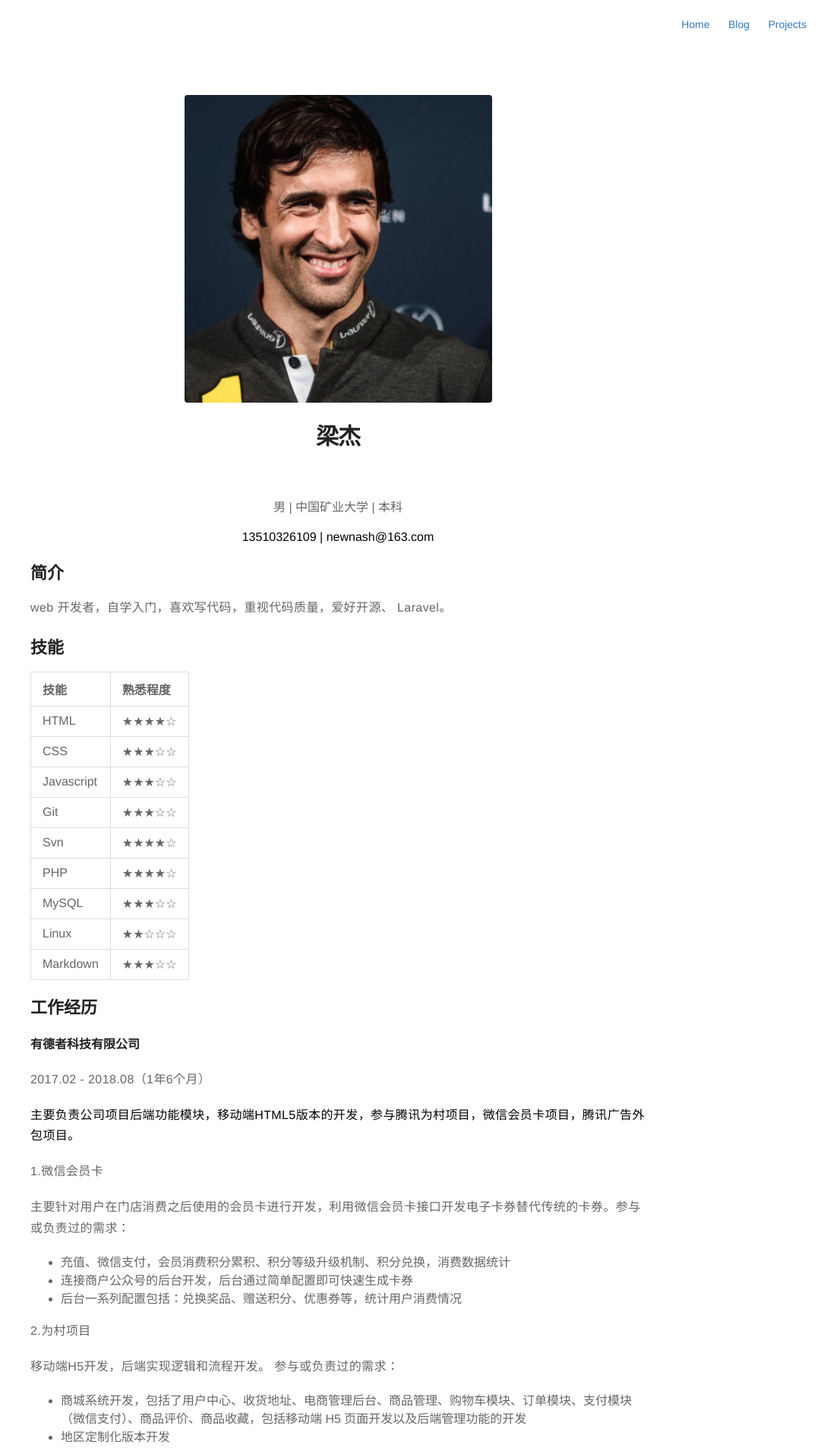
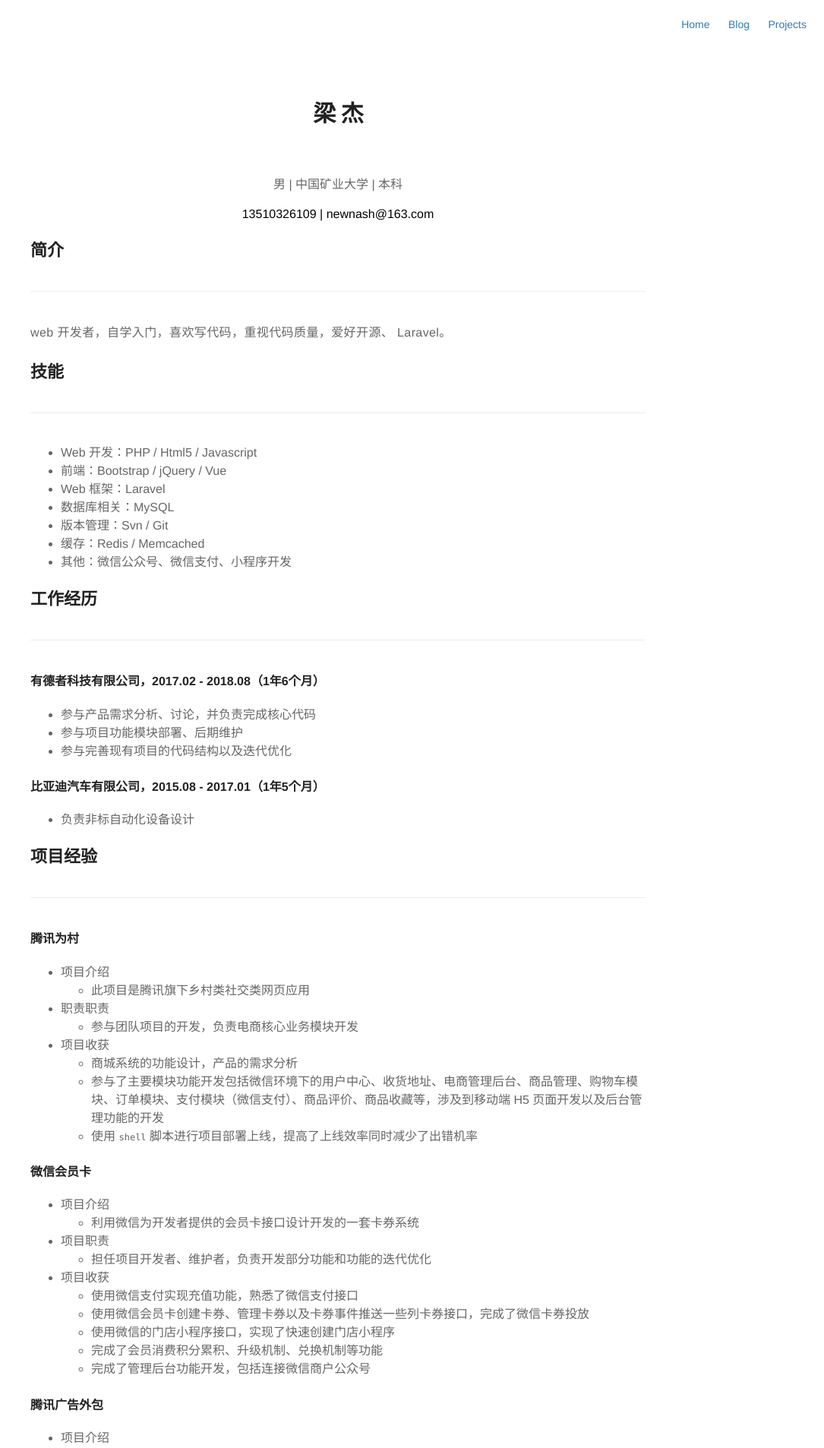
Before and after one commit to rust17/blog, a Jekyll site: the page built from about.md, in a window 1280 px wide. Shown: the top 1906 px of the page at 76% size, without its empty margins (195-1280 px from the left). Built offline with Jekyll 4.4.1, drawn with Linux system fonts in a browser that asks for light colours; some of the changed text lies outside the part shown.

Commit message:
update aboutme

```diff
--- a/about.md
+++ b/about.md
@@ -1,91 +1,101 @@
 ---
 title: About
 layout: page
+
 ---
-![Profile Image]({{ site.url }}/{{ site.picture }})
-# <center>梁杰</center>
+
+# <center>梁 杰</center>
 <center>男 | 中国矿业大学 | 本科</center>
 **<center>13510326109 | newnash@163.com</center>**
 
 ## 简介
+---
 
 web 开发者，自学入门，喜欢写代码，重视代码质量，爱好开源、 Laravel。
 
 ## 技能
-
-<style>
-	table {
-		border-spacing: 0;
-		border-collapse: collapse;
-	}
-	table tr {
-		border-top: 1px solid #ccc;
-	}
-	table th {
-		border: 1px solid #ddd;
-  		padding: 10px 15px;
-	}
-	table td {
-		border: 1px solid #ddd;
-  		padding: 10px 15px;
-	}
-</style>
-| 技能 | 熟悉程度 |
-| :- | :- |
-| HTML | ★★★★☆ |
-| CSS | ★★★☆☆ |
-| Javascript | ★★★☆☆ |
-| Git | ★★★☆☆ |
-| Svn | ★★★★☆ |
-| PHP | ★★★★☆ |
-| MySQL | ★★★☆☆ |
-| Linux | ★★☆☆☆ |
-| Markdown | ★★★☆☆ |
+---
+* Web 开发：PHP / Html5 / Javascript
+* 前端：Bootstrap / jQuery / Vue
+* Web 框架：Laravel
+* 数据库相关：MySQL
+* 版本管理：Svn / Git
+* 缓存：Redis / Memcached
+* 其他：微信公众号、微信支付、小程序开发
 
 ## 工作经历
-#### 有德者科技有限公司
-2017.02 - 2018.08（1年6个月）
+---
+#### 有德者科技有限公司，2017.02 - 2018.08（1年6个月）
 
-**主要负责公司项目后端功能模块，移动端HTML5版本的开发，参与腾讯为村项目，微信会员卡项目，腾讯广告外包项目。**
+* 参与产品需求分析、讨论，并负责完成核心代码
+* 参与项目功能模块部署、后期维护
+* 参与完善现有项目的代码结构以及迭代优化
 
-1.微信会员卡
+#### 比亚迪汽车有限公司，2015.08 - 2017.01（1年5个月）
 
-主要针对用户在门店消费之后使用的会员卡进行开发，利用微信会员卡接口开发电子卡券替代传统的卡券。参与或负责过的需求：
+* 负责非标自动化设备设计
 
-* 充值、微信支付，会员消费积分累积、积分等级升级机制、积分兑换，消费数据统计
-* 连接商户公众号的后台开发，后台通过简单配置即可快速生成卡券
-* 后台一系列配置包括：兑换奖品、赠送积分、优惠券等，统计用户消费情况
+## 项目经验
+---
+#### 腾讯为村
 
-2.为村项目
+* 项目介绍
+    * 此项目是腾讯旗下乡村类社交类网页应用
+* 职责职责
+    * 参与团队项目的开发，负责电商核心业务模块开发
+* 项目收获
+    * 商城系统的功能设计，产品的需求分析
+    * 参与了主要模块功能开发包括微信环境下的用户中心、收货地址、电商管理后台、商品管理、购物车模块、订单模块、支付模块（微信支付）、商品评价、商品收藏等，涉及到移动端 H5 页面开发以及后台管理功能的开发
+    * 使用 `shell` 脚本进行项目部署上线，提高了上线效率同时减少了出错机率
 
-移动端H5开发，后端实现逻辑和流程开发。 参与或负责过的需求：
+#### 微信会员卡
 
-* 商城系统开发，包括了用户中心、收货地址、电商管理后台、商品管理、购物车模块、订单模块、支付模块（微信支付）、商品评价、商品收藏，包括移动端 H5 页面开发以及后端管理功能的开发
-* 地区定制化版本开发
+* 项目介绍
+    * 利用微信为开发者提供的会员卡接口设计开发的一套卡券系统
+* 项目职责
+    * 担任项目开发者、维护者，负责开发部分功能和功能的迭代优化
+* 项目收获
+    * 使用微信支付实现充值功能，熟悉了微信支付接口
+    * 使用微信会员卡创建卡券、管理卡券以及卡券事件推送一些列卡券接口，完成了微信卡券投放
+    * 使用微信的门店小程序接口，实现了快速创建门店小程序
+    * 完成了会员消费积分累积、升级机制、兑换机制等功能
+    * 完成了管理后台功能开发，包括连接微信商户公众号
 
-3.腾讯广告外包
+#### 腾讯广告外包
 
-主要负责腾讯广告部门的外包项目后端开发，项目部署，参与或负责过的需求：
+* 项目介绍
+    * 腾讯广告部门的外包项目
+* 职责职责
+    * 主要负责公司内部所有该项目的后端开发，参与项目部署，编写数据库建表 sql
+* 项目收获
+    * 参与了广告活动用户资料留存、用户行为采集等运营需求功能开发
+    * 使用 qq 空间闪屏接口，完成了 qq 空间 app 闪屏功能的开发
+    * 参与了抽奖活动项目抽奖流程开发
 
-* 大部分广告活动用户资料留存，qq空间闪屏活动调试闪屏接口，抽奖活动抽奖流程开发等
+#### Larabbs
 
-4.Larabbs
+* 项目介绍
+    * 该项目是在学习 Laravel 教程的过程中，利用业余时间，使用 Laravel 框架构建的一个论坛系统，地址 [http://laravel-demo.hero666.cn](http://laravel-demo.hero666.cn)
+* 项目收获
+    * 使用了 Laravel 的常用功能：多角色用户权限系统，自定义命令行、自定义中间件、任务调度、队列系统的使用，应用缓存、Redis、模型事件监控、消息通知、模型修改器等
+    * 使用了 Dingo/api 扩展包进行服务端 API 开发，包括 RESTFul 设计风格的接口、OAuth 流程，JWT 概念及使用 和 API 开发相关的知识，使用 Postman 进行 API 集成测试
+    * 将项目部署至 Linux 服务器，安装 MySQL、php、Redis 及其它 web 相关扩展
 
-该项目是在学习 Laravel 教程的过程中，利用业余时间，使用 Laravel 框架构建的一个论坛系统，主要涉及的功能有：
+## 开源
+---
+#### 个人博客 [https://circle.hero666.cn](https://circle.hero666.cn)
 
-* 多角色用户权限系统、管理员后台、注册验证码、图片上传、图片裁剪，XSS 防御、自定义命令行、自定义中间件、任务调度、队列系统的使用、应用缓存、Redis、模型事件监控、表单验证、消息通知、邮件通知、模型修改器等现代化 Web 开发话题
-* 进行了 API 的开发，包括 RESTFul 设计风格、PostMan 的使用、OAuth 流程，JWT 概念及使用 和 API 开发相关的知识，使用微信测试公众号调试 OAuth 流程、图片验证码等
-
-
-#### 比亚迪汽车有限公司
-2015.08 - 2017.01（1年5个月）
-
-**负责非标自动化设备设计**
+* 此项目是对个人在开发中遇到的问题、解决的办法、使用过的工具、接触过的技术进行知识梳理、经验总结。
 
 ## 教育经历
+---
+* 机电工程 本科 (2011 - 2015)
 
-机电工程 本科 (2011 - 2015)
-
-## 其他技能
-
-熟悉 php 框架 Laravel 的基本使用，使用 Laravel 制作了一个论坛类 [demo](http://laravel-demo.hero666.cn)；熟悉 Redis、Memcache 的使用；熟悉使用 Nginx/Apache 进行网站部署的流程，对 Nginx ，php-fpm，Redis，Memcache 的配置有所实践；使用 deploy 进行项目部署，注重流程和规范，熟悉 Git 和 SVN 版本控制工具，懂得如何进行多人协作团队开发；熟悉 Linux 系统常用操作；熟悉 jQuery，了解 Vue.js，使用 Vue.js 制作了一个论坛类 [demo](https://rust17.github.io/hello_vue/dist/)，对 ES6 也有所实践，了解 python，善于使用 fildder 跟踪调试，曾在工作中利用该工具解决了一个长期困扰的问题。
+## 自我评价
+---
+* 熟悉 php，熟悉框架 Laravel 的基本使用；
+* 熟悉在 Linux 上进行网站部署的流程，对 Nginx/Apache ，php-fpm，Redis，Memcache 的配置有所实践，熟悉 Linux 系统常用操作；
+* 有良好的学习能力，主动学习新技术，使用 deployphp 进行项目部署，尝试使用 Docker，并将一些使用经验总结到个人博客上；
+* 注重流程和规范，熟悉 Git 和 SVN 版本控制工具，懂得如何进行多人协作团队开发；
+* 熟悉 jQuery，了解 Vue.js，使用 Vue.js 制作了一个论坛类 demo 地址：[https://rust17.github.io/hello_vue/dist/](https://rust17.github.io/hello_vue/dist/)，对 ES6 也有所实践，了解 python；
+* 善于使用 fildder 进行抓包跟踪调试，了解 HTTP 协议，曾在工作中利用该工具解决了一个长期困扰的问题。
```
